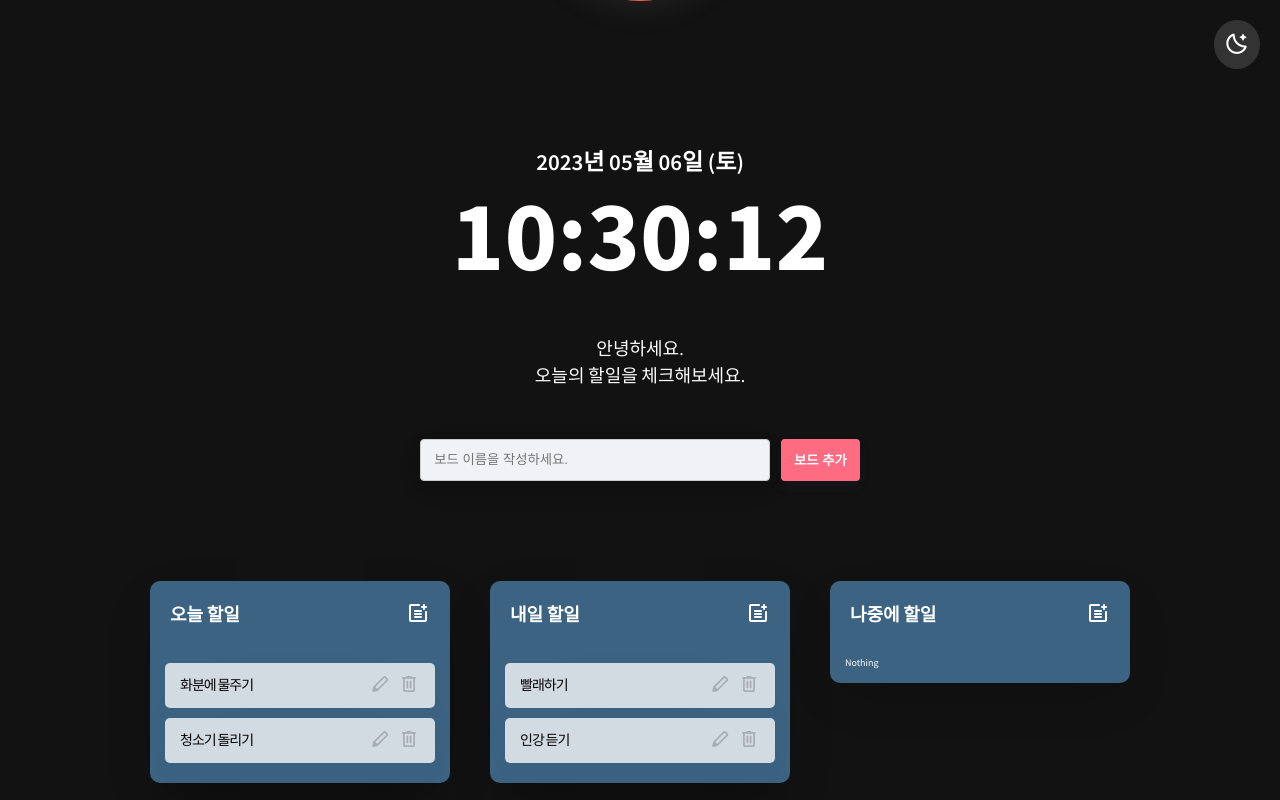
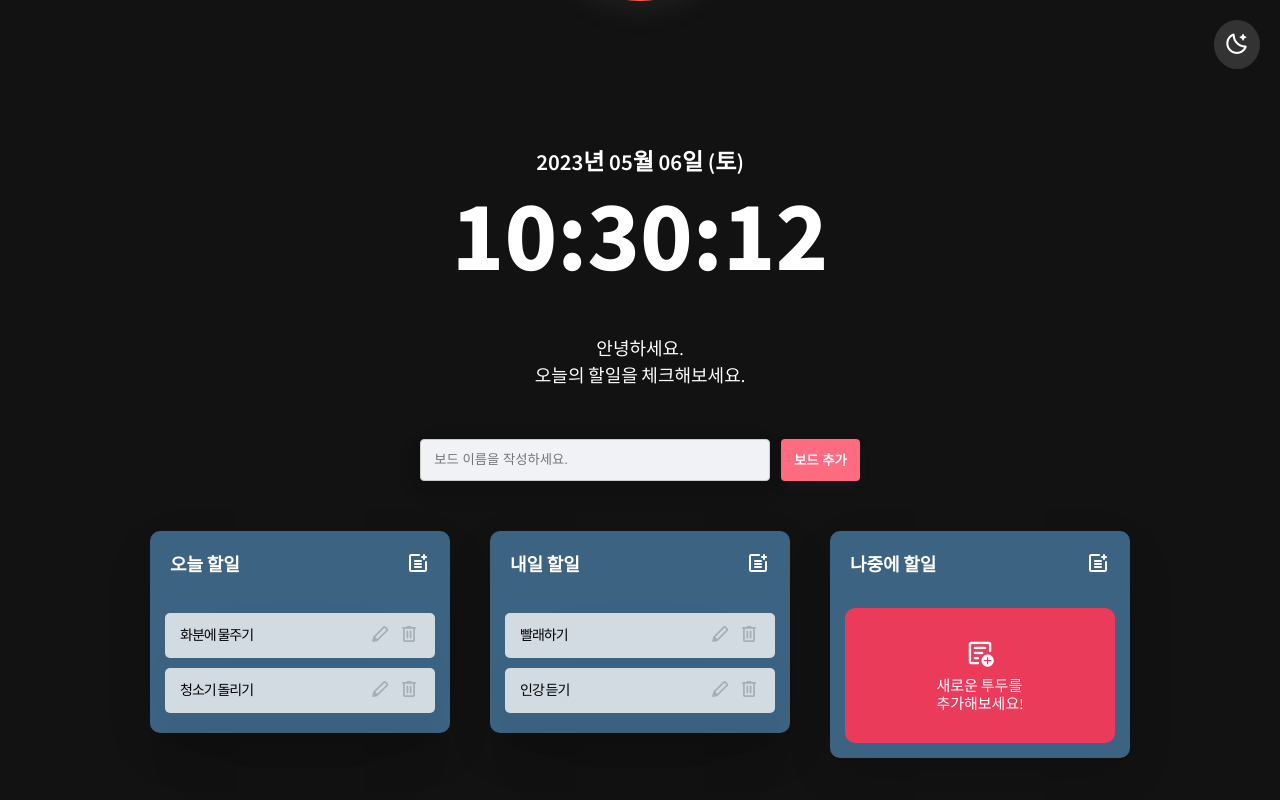
Before and after one commit to fbc93/time-rabbit-todo-app, a React (Create React App) app: page / in a window 1280 px wide. Built offline with nearby package versions, Linux system fonts and the light colour scheme.

Commit message:
Design: 빈 투두와 투두보드 컴포넌트 생성

```diff
--- a/src/components/board.tsx
+++ b/src/components/board.tsx
@@ -4,6 +4,7 @@ import styled from "styled-components";
 import { BoardState, IBoardState } from "../atoms";
 import Todo from "./todo";
 import React from "react";
+import EmptyTodo from "./emptyTodo";
 
 const RotateHandle = styled.div`
   height:fit-content;
@@ -196,6 +197,7 @@ const Board = (propsData: PropsData) => {
                   {...provided.droppableProps}
                 >
 
+                  {/* 투두 생성 후 */}
                   {toDos?.map((toDo, index) => (
                     <Todo
                       key={toDo.id}
@@ -205,12 +207,11 @@ const Board = (propsData: PropsData) => {
                       index={index}
                       boardId={id}
                     />
-
                   ))}
 
-                  {/* 투두 아직 없는 경우 */}
+                  {/* 투두 생성 전 */}
                   {toDos.length === 0 && (
-                    <div>Nothing</div>
+                    <EmptyTodo />
                   )}
 
                   {provided.placeholder}
--- a/src/components/body.tsx
+++ b/src/components/body.tsx
@@ -5,6 +5,7 @@ import { DropResult } from "react-beautiful-dnd";
 import CreateBoardForm from "./createBoardForm";
 import styled from "styled-components";
 import Board from "./board";
+import EmptyBoard from "./emptyBoard";
 
 const Wrapper = styled.div`
   display:flex;
@@ -106,7 +107,6 @@ const Body = () => {
 
       //다른 보드 간 투두 이동
       if (source.droppableId !== destination.droppableId) {
-        console.log("different");
 
         setBoardsData((prevBoards) => {
           const copyPrevBoards = [...prevBoards];
@@ -161,13 +161,12 @@ const Body = () => {
           )}
         </Droppable>
 
-
-
         {/* Boards : Droppable */}
         <Droppable droppableId="boards" type="boards" direction="horizontal">
           {(provided) => (
             <BoardList ref={provided.innerRef} {...provided.droppableProps}>
 
+              {/* 보드 생성 후 */}
               {boardsData.map((board, index) => (
                 <Board
                   key={board.id}
@@ -177,6 +176,11 @@ const Body = () => {
                   index={index}
                 />
               ))}
+
+              {/* 보드 생성 전 */}
+              {boardsData.length === 0 && (
+                <EmptyBoard />
+              )}
 
               {provided.placeholder}
             </BoardList>
--- a/src/components/createBoardForm.tsx
+++ b/src/components/createBoardForm.tsx
@@ -4,7 +4,7 @@ import styled from "styled-components";
 import { BoardState } from "../atoms";
 
 const CreateForm = styled.form`
-  margin-bottom: 10em;
+  margin-bottom: 5em;
   display: flex;
   flex-direction: row;
   align-items: center;
--- /dev/null
+++ b/src/components/emptyBoard.tsx
@@ -0,0 +1,38 @@
+import styled from "styled-components";
+
+const Wrapper = styled.div`
+  opacity:0.5;
+  background-color:${(props) => props.theme.emptyBg};
+  padding:10em 30em;
+  display:flex;
+  flex-direction:column;
+  justify-content:center;
+  align-items:center;
+  border-radius:1em;
+  box-shadow: rgba(100, 100, 111, 0.2) 0px 7px 29px 0px;
+
+  span {
+    display:inline-block;
+    margin-bottom:0.3em;
+    font-size:4rem;
+  }
+
+  div {
+    font-size:1.8rem;
+    line-height:1.2;
+    text-align:center;
+  }
+`;
+
+const EmptyBoard = () => {
+  return (
+    <Wrapper>
+      <span className="material-symbols-rounded">
+        add_notes
+      </span>
+      <div>보드 이름을 작성하고 <br /> 새로운 보드를 추가해보세요!</div>
+    </Wrapper>
+  );
+}
+
+export default EmptyBoard;
--- /dev/null
+++ b/src/components/emptyTodo.tsx
@@ -0,0 +1,38 @@
+import styled from "styled-components";
+
+const Wrapper = styled.div`
+  background-color: ${(props) => props.theme.emptyBg};
+  display:flex;
+  justify-content:center;
+  flex-direction:column;
+  align-items:center;
+  padding:3em 2em;
+  border-radius:1em;
+
+  span {
+    font-size:3rem;
+    display:inline-block;
+    margin-bottom:0.3em;
+    color:${(props) => props.theme.onBgText}!important;
+  }
+
+  div {
+    font-size:1.5rem;
+    line-height:1.2;
+    color:${(props) => props.theme.onBgText};
+  }
+`;
+
+const EmptyTodo = () => {
+
+  return (
+    <Wrapper>
+      <span className="material-symbols-rounded">
+        add_notes
+      </span>
+      <div>새로운 투두를 <br /> 추가해보세요!</div>
+    </Wrapper>
+  );
+}
+
+export default EmptyTodo;
--- a/src/theme.ts
+++ b/src/theme.ts
@@ -14,7 +14,8 @@ export const darkTheme:DefaultTheme = {
   boardHover:"rgba(241, 242, 246,1.0)",
   isDragging:"rgba(247, 143, 179,0.5)",
   dragged:"#ff7979",
-  trashcanOver:"rgba(247, 143, 179,1.0)"
+  trashcanOver:"rgba(247, 143, 179,1.0)",
+  emptyBg:"rgba(235, 59, 90,1.0)",
 
 }
 
@@ -32,5 +33,6 @@ export const lightTheme:DefaultTheme = {
   boardHover:"rgba(223, 228, 234,1.0)",
   isDragging:"rgb(255,205,210)",
   dragged:"#f6e58d",
-  trashcanOver:"#f6e58d"
+  trashcanOver:"#f6e58d",
+  emptyBg:"rgb(245, 234, 179)",
 }
```
